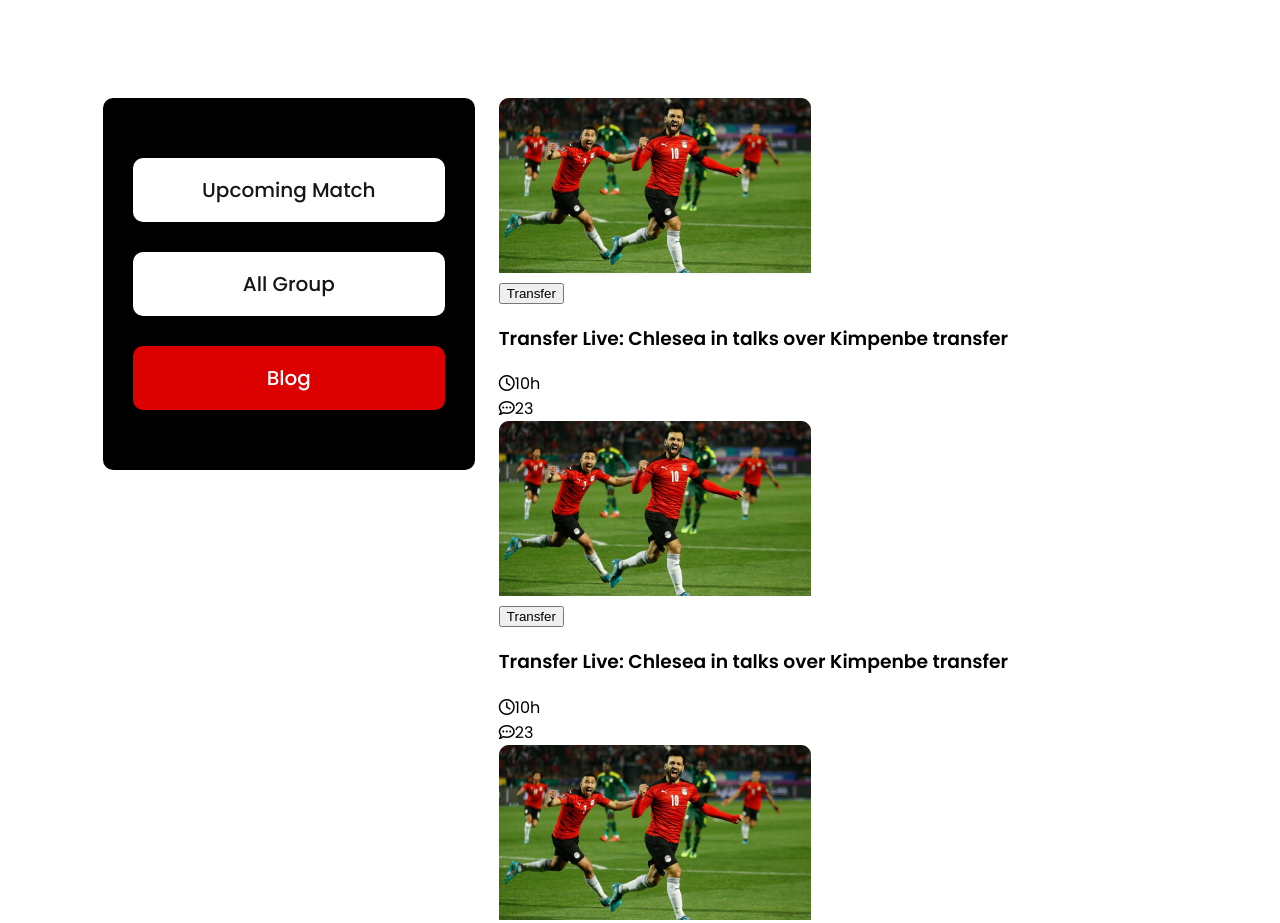
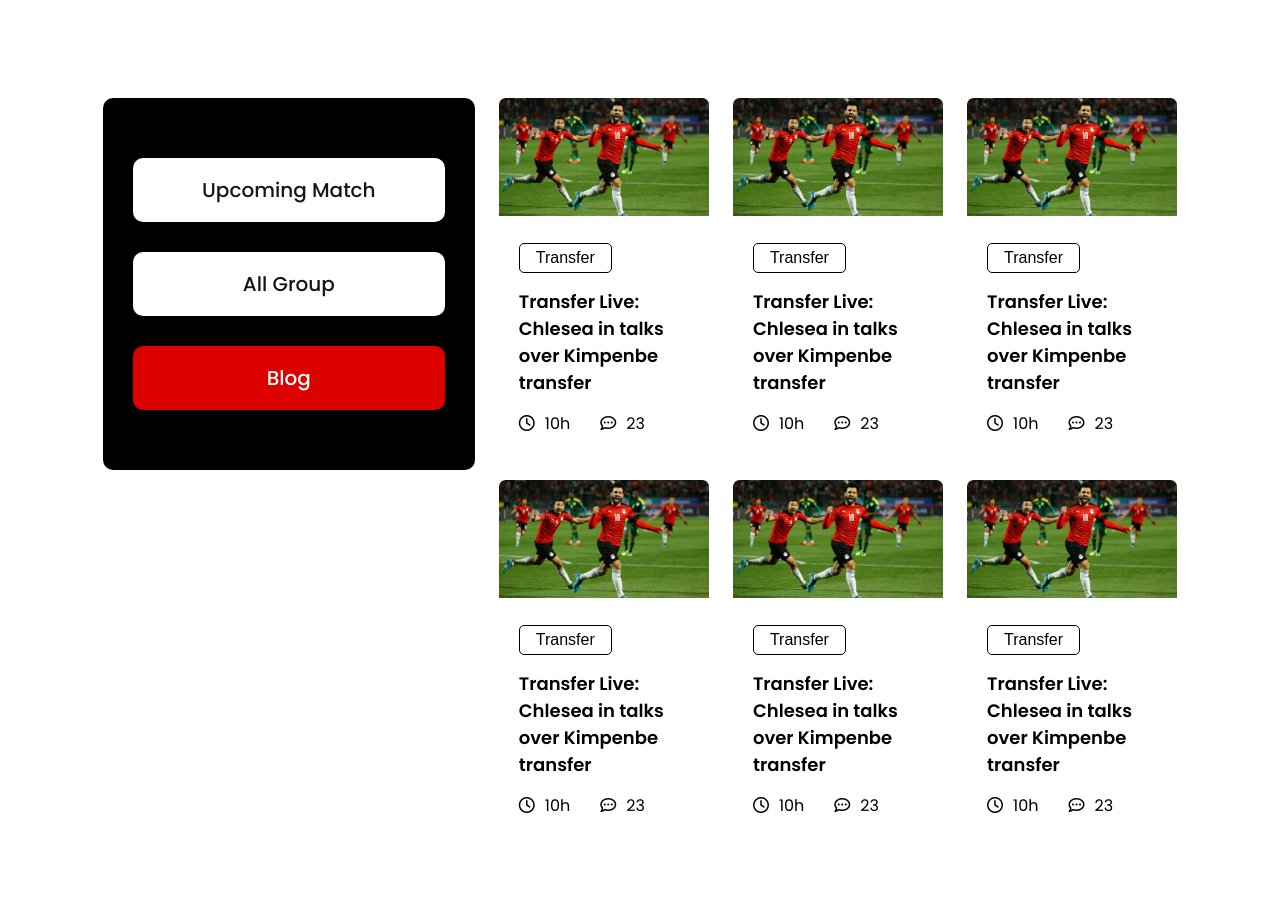
Before and after one commit to m7real/world-cup, a plain HTML site: page index.html in a window 1280 px wide. Shown: the part 622-1545 px from the top of the page. Drawn offline with Linux system fonts and the light colour scheme.

Commit message:
blogs added

```diff
--- a/index.html
+++ b/index.html
@@ -45,6 +45,7 @@
             <a href="#">Blog</a>
           </div>
         </div>
+        <div class="blogs-wrapper">
           <div class="blogs">
             <article class="blog">
                 <div class="blog-img">
@@ -149,6 +150,7 @@
                 </div>
             </article>
           </div>
+        </div>
       </section>
     </main>
   </body>
--- a/styles/style.css
+++ b/styles/style.css
@@ -116,6 +116,52 @@ body {
   background-color: #dd0000;
   color: white;
 }
-.blogs {
+.blogs-wrapper {
   flex-grow: 1;
 }
+.blogs {
+  display: grid;
+  grid-template-columns: repeat(3, 1fr);
+  gap: 24px;
+}
+.blog {
+  border: 1px solid ##e8e8e8;
+  border-radius: 10px;
+}
+.blog .blog-img img {
+  width: 100%;
+}
+.blog-details {
+  padding: 20px;
+}
+.blog-btn {
+  font-weight: 500;
+  font-size: 16px;
+  padding: 5px 16px;
+  background-color: white;
+  border: 1px solid black;
+  border-radius: 5px;
+  transition: all 0.5s ease-in-out;
+}
+.blog-btn:hover {
+  background-color: #dd0000;
+  color: white;
+  border-color: #dd0000;
+  cursor: pointer;
+}
+.blog-title {
+  font-weight: 600;
+  font-size: 18px;
+  margin-top: 15px;
+  margin-bottom: 15px;
+}
+.blog-icon {
+  display: flex;
+  font-size: 16px;
+}
+.blog-icon-left {
+  padding-right: 30px;
+}
+.blog-icon i {
+  margin-right: 10px;
+}
```
Lines whose indentation alone changed are shown as unchanged.
